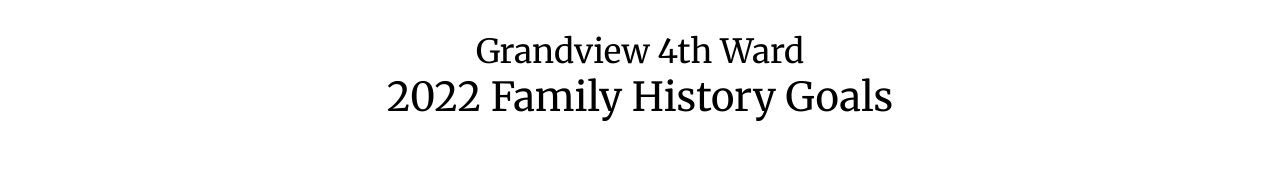
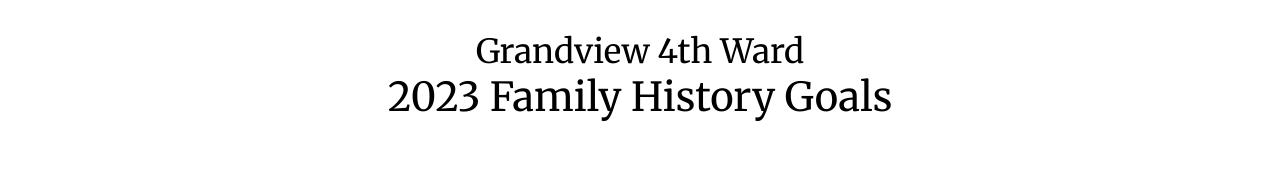
Before and after one commit to theGove/gv4, a plain HTML site: page index.html in a window 1280 px wide. Shown: the top 174 px of the page. Drawn offline with Linux system fonts and the light colour scheme; no server answers.

Commit message:
2022 --> 2023

```diff
--- a/index.html
+++ b/index.html
@@ -15,7 +15,7 @@
 <body onload="start_me_up()">
     <div id="header">
         <span style="font-size: smaller;">Grandview 4th Ward</span> <br>
-        2022 Family History Goals
+        2023 Family History Goals
     </div>
     <div id="body" style="text-align: center;" >
     </div>
```
